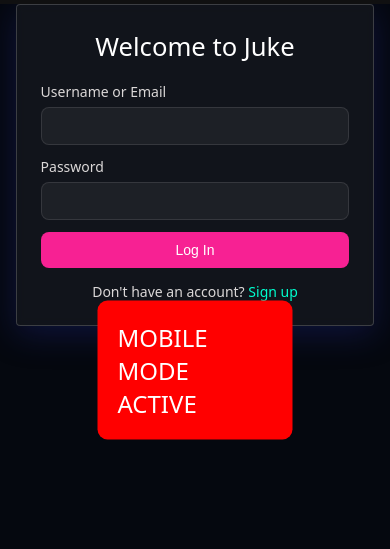
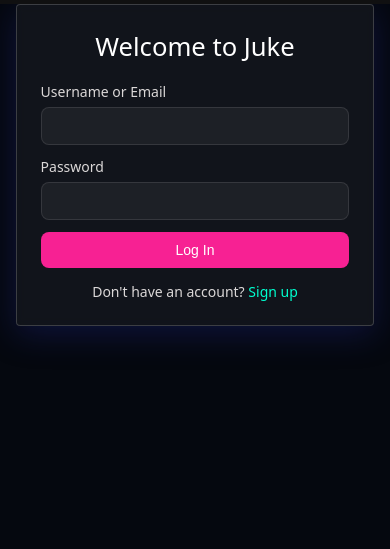
Before and after one commit to arminisa95/juqeboks, a website: page index.html in a window 390 px wide. Shown: the part 52-601 px from the top of the page. Drawn offline with Linux system fonts and the light colour scheme; a web font is replaced by a local one.

Commit message:
Remove mobile debug message that was blocking view
🐛 Debug Message Removal:
- Removed MOBILE MODE ACTIVE debug overlay from lists.css
- The message was appearing on mobile devices (iPhone/Android)
- Was blocking the view with a red overlay in center of screen
- CSS ::before pseudo-element was causing the obstruction

✨ Mobile Experience Fix:
- Mobile users now have unobstructed view of the app
- No more debug overlay blocking content
- Clean mobile interface across all devices
- Professional mobile experience restored

```diff
--- a/css/lists.css
+++ b/css/lists.css
@@ -588,20 +588,6 @@
 
 /* Responsive Design */
 @media (max-width: 768px) {
-    /* Debug indicator - Remove this after testing */
-    body::before {
-        content: "MOBILE MODE ACTIVE";
-        position: fixed;
-        top: 50%;
-        left: 50%;
-        transform: translate(-50%, -50%);
-        background: red;
-        color: white;
-        padding: 20px;
-        z-index: 9999;
-        font-size: 24px;
-        border-radius: 10px;
-    }
 
     /* Force mobile styles - Higher specificity */
     body .lists-shell {
```
